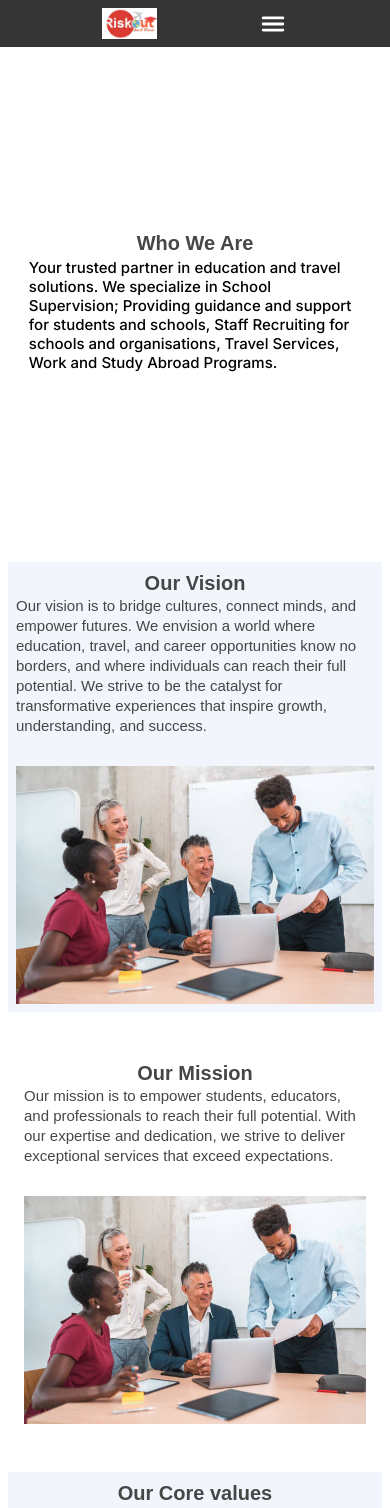
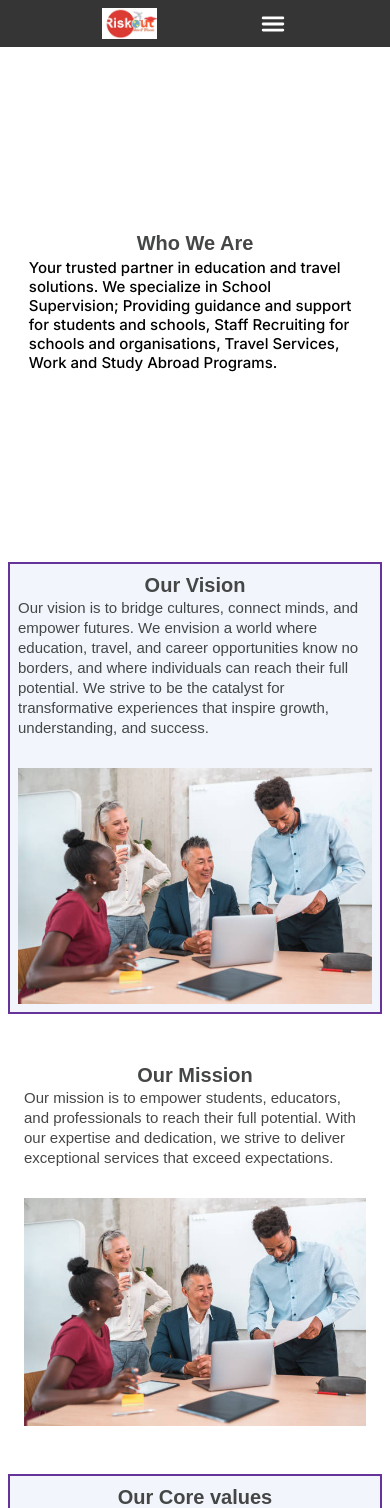
Before and after one commit to VictorKingsHub/consults, a Next.js app: page /whoWeAre in a window 390 px wide. Shown: the top 1508 px of the page. Built offline with nearby package versions, Linux system fonts and the light colour scheme.

Commit message:
nav mobile fix

```diff
--- a/app/ui/whoWeAre/us/Us.module.css
+++ b/app/ui/whoWeAre/us/Us.module.css
@@ -24,12 +24,15 @@
     padding: 4rem 6rem;
     background-color: var(--light);
     width: 100%;
+    border: 2px solid yellow;
 
     @media(max-width: 768px) {
         flex-direction: column;
         height: fit-content;
         padding: .5rem;
         width: 100%;
+        border: 2px solid rebeccapurple;
+        justify-content: center;
     }
 }
 
```
